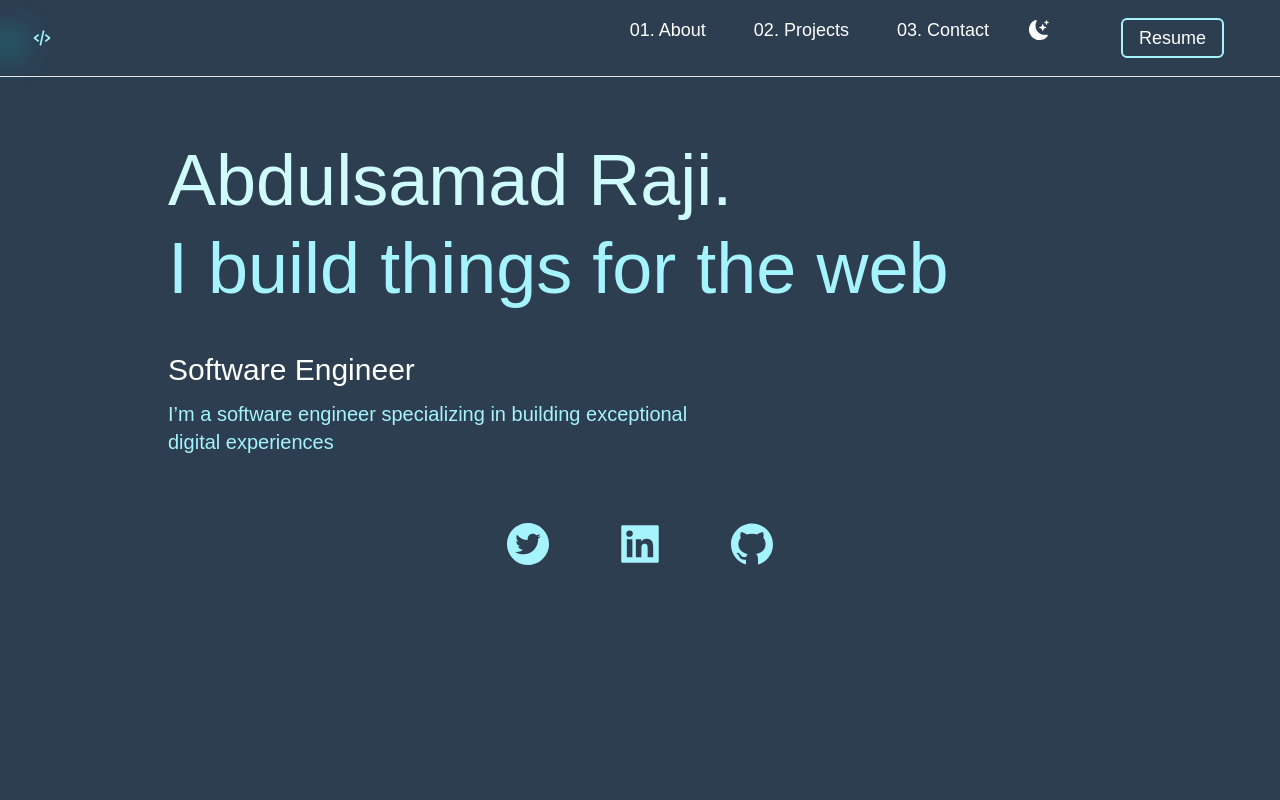
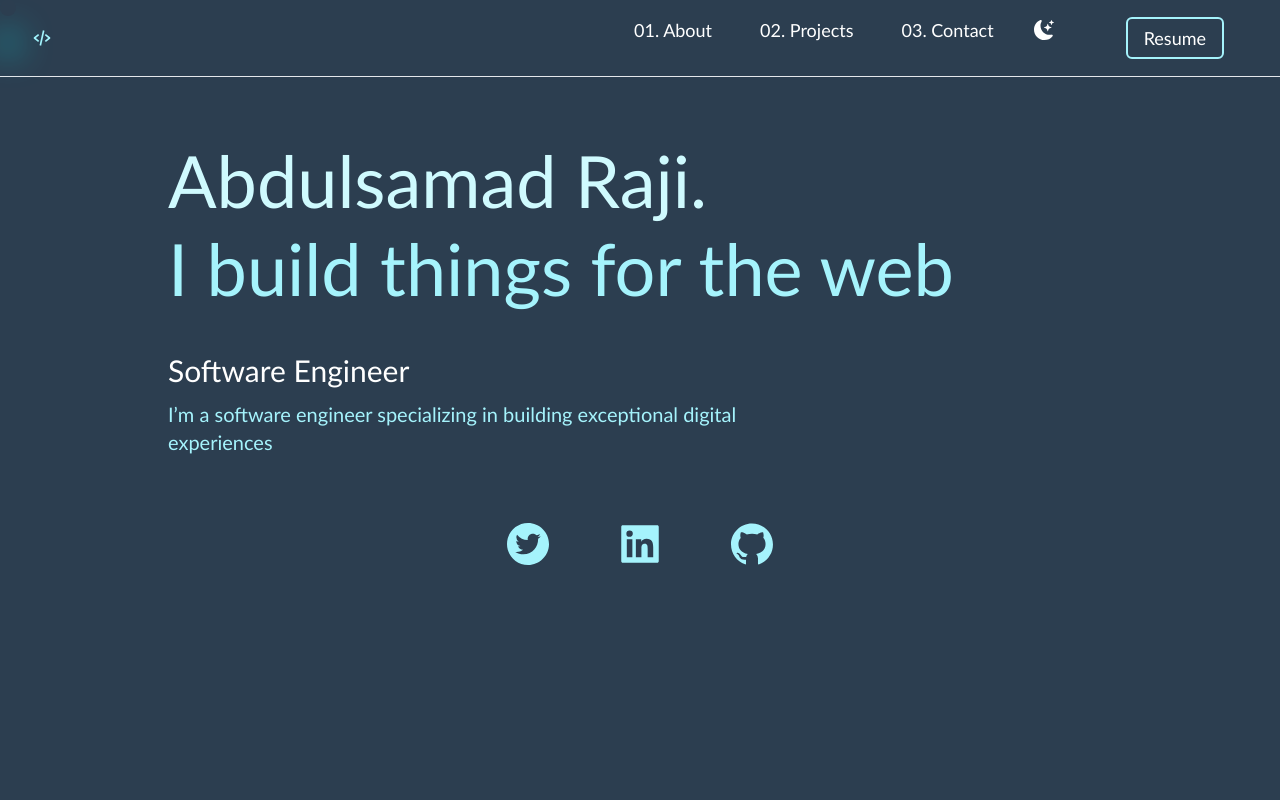
Before and after one commit to Almuhandith/react-portfolio, a Next.js app: page / in a window 1280 px wide. Shown: the top 800 px of the page. Built offline with nearby package versions, Linux system fonts and the light colour scheme.

Commit message:
theme changed

```diff
--- a/src/app/page.js
+++ b/src/app/page.js
@@ -26,7 +26,7 @@ export default function Home() {
       </Head>
 
 
-      <main className={`font-malgun-gothic bg-white px-3 md:px-20 lg:px-50 dark:bg-primary dark:text-white`}>
+      <main className={`font-trebuchet-ms bg-white px-3 md:px-20 lg:px-50 dark:bg-primary dark:text-white`}>
         <Navbar />
         <section className="min-h-screen pt-16 lg:pt-24">
           <div className='max-w-5xl mx-auto p-10 py-10'>
--- a/src/pages/_app.js
+++ b/src/pages/_app.js
@@ -25,6 +25,10 @@ function MyApp({ Component, pageProps }) {
           href="https://fonts.googleapis.com/css2?family=Malgun+Gothic&display=swap"
           rel="stylesheet"
         />
+        <Link
+          href="https://fonts.googleapis.com/css2?family=Trebuchet+MS&display=swap"
+          rel="stylesheet"
+        />
       </Head>
       <Component {...pageProps} />
     </>
--- a/tailwind.config.js
+++ b/tailwind.config.js
@@ -14,6 +14,7 @@ module.exports = {
       fontFamily: {
         'comic-sans': ['Comic Sans MS', 'cursive'],
         'malgun-gothic': ['Malgun Gothic', 'sans-serif'],
+        'trebuchet-ms': ['Trebuchet MS', 'sans-serif'],
       },
       colors: {
         dark: '#1f2937',
```
